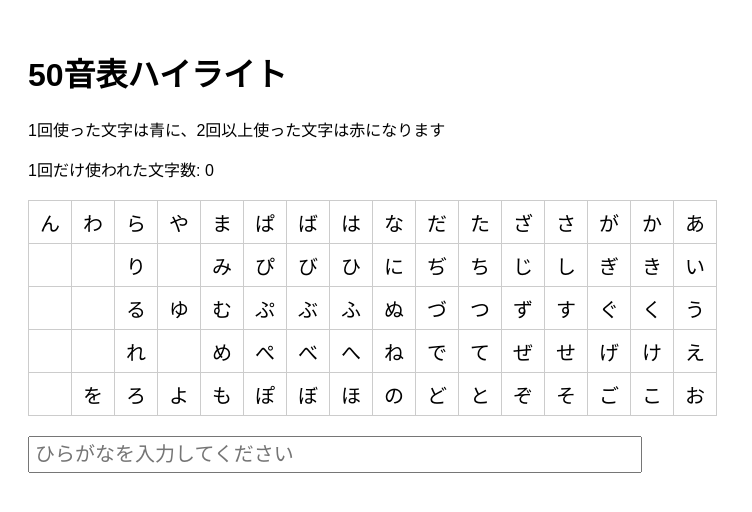
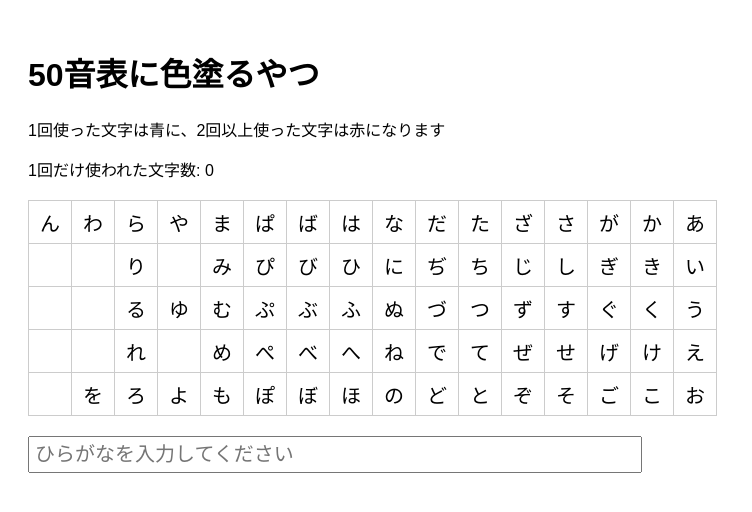
Before and after one commit to arad166/KanaFrequencyVisualizer, a plain HTML site: page index.html in a window 1280 px wide. Shown: the whole page, without its empty margins (0-752 px from the left). Drawn offline with Linux system fonts and the light colour scheme.

Commit message:
update title

```diff
--- a/index.html
+++ b/index.html
@@ -47,7 +47,7 @@
 </head>
 <body>
 
-  <h1>50音表ハイライト</h1>
+  <h1>50音表に色塗るやつ</h1>
   <p>1回使った文字は青に、2回以上使った文字は赤になります</p>
   <p id="usedOnceCount">1回だけ使われた文字数: 0</p>
 
```
